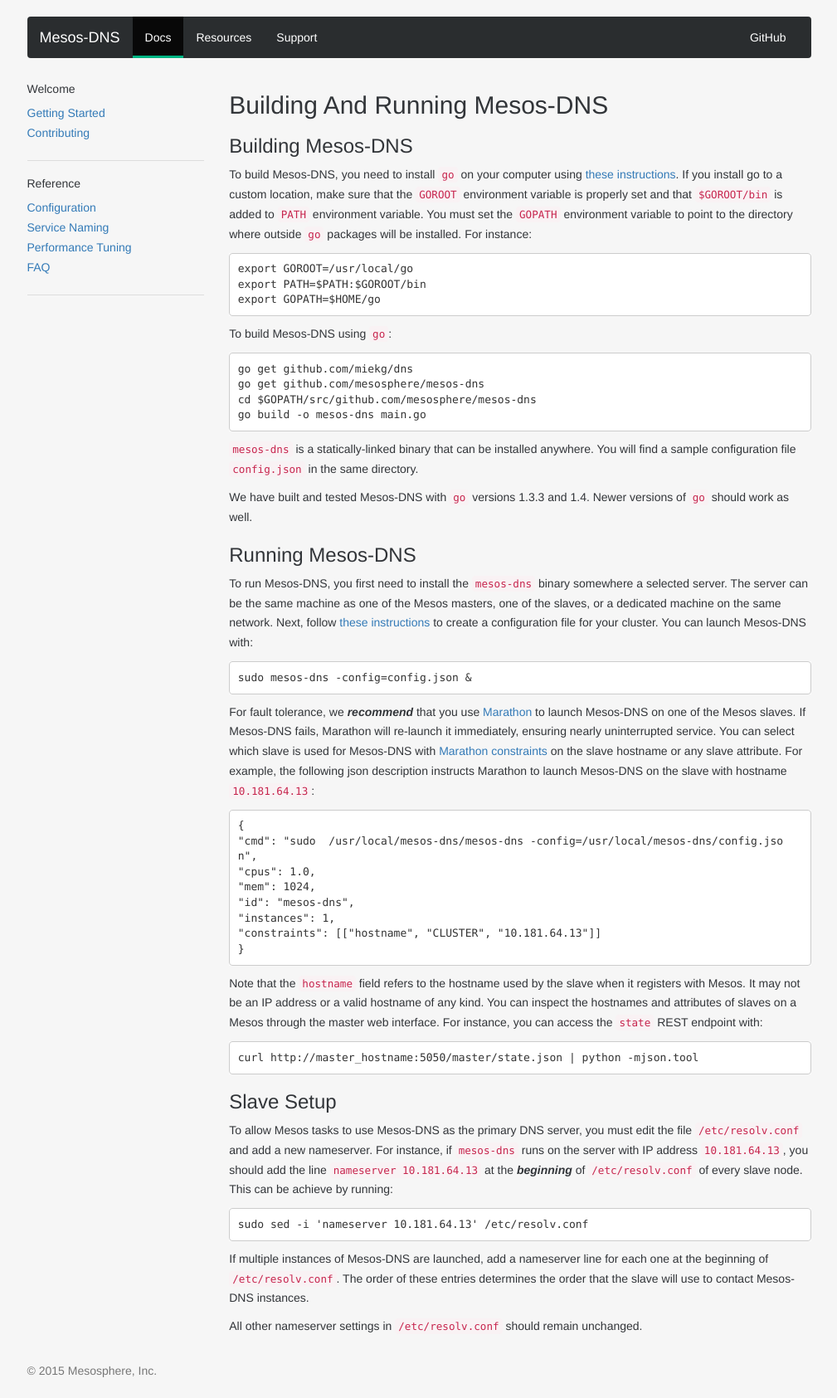
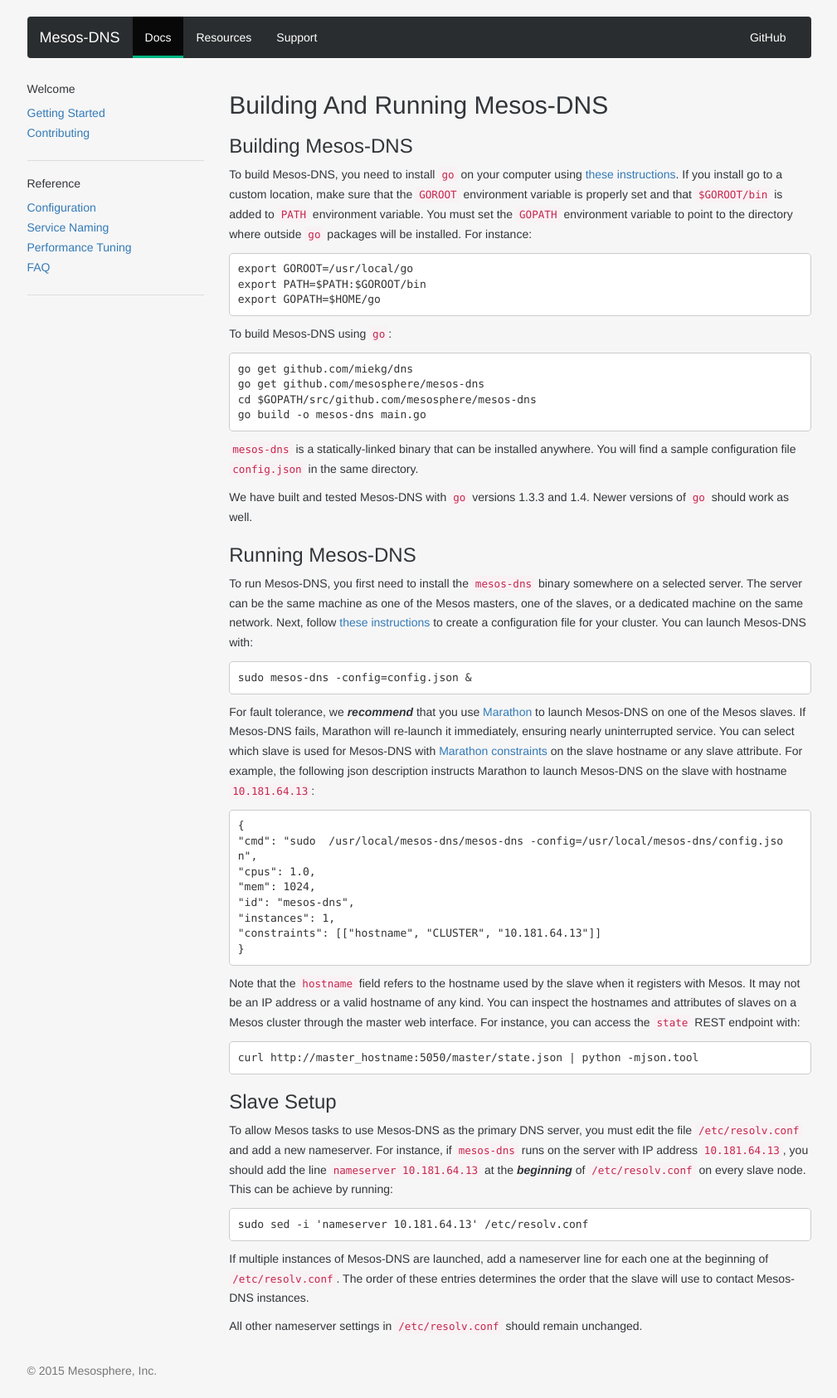
Before and after one commit to vkorehov/mesos-dns, a Jekyll site: the page built from docs/index.md, in a window 1280 px wide. Shown: the whole page at 83% size, without its empty margins (135-1144 px from the left). Built offline with Jekyll 4.4.1, drawn with Linux system fonts in a browser that asks for light colours; nearby versions of some CDN libraries; some web fonts are replaced; Markdown is read by kramdown in place of the engine named in the settings.

Commit message:
Fixed in documentation.

````diff
--- a/docs/index.md
+++ b/docs/index.md
@@ -30,7 +30,7 @@ We have built and tested Mesos-DNS with `go` versions 1.3.3 and 1.4. Newer versi
 
 ### Running Mesos-DNS
 
-To run Mesos-DNS, you first need to install the `mesos-dns` binary somewhere a selected server. The server can be the same machine as one of the Mesos masters, one of the slaves, or a dedicated machine on the same network. Next, follow [these instructions](configuration-parameters.html) to create a configuration file for your cluster. You can launch Mesos-DNS with:
+To run Mesos-DNS, you first need to install the `mesos-dns` binary somewhere on a selected server. The server can be the same machine as one of the Mesos masters, one of the slaves, or a dedicated machine on the same network. Next, follow [these instructions](configuration-parameters.html) to create a configuration file for your cluster. You can launch Mesos-DNS with:
 
 ```
 sudo mesos-dns -config=config.json &
@@ -48,7 +48,7 @@ For fault tolerance, we ***recommend*** that you use [Marathon](https://mesosphe
 "constraints": [["hostname", "CLUSTER", "10.181.64.13"]]
 }
 ```
-Note that the `hostname` field refers to the hostname used by the slave when it registers with Mesos. It may not be an IP address or a valid hostname of any kind. You can inspect the hostnames and attributes of slaves on a Mesos through the master web interface. For instance, you can access the `state` REST endpoint with:
+Note that the `hostname` field refers to the hostname used by the slave when it registers with Mesos. It may not be an IP address or a valid hostname of any kind. You can inspect the hostnames and attributes of slaves on a Mesos cluster through the master web interface. For instance, you can access the `state` REST endpoint with:
 
 ```
 curl http://master_hostname:5050/master/state.json | python -mjson.tool
@@ -56,7 +56,7 @@ curl http://master_hostname:5050/master/state.json | python -mjson.tool
 
 ### Slave Setup
 
-To allow Mesos tasks to use Mesos-DNS as the primary DNS server, you must edit the file `/etc/resolv.conf` and add a new nameserver. For instance, if `mesos-dns` runs on the server with IP address `10.181.64.13`, you should add the line `nameserver 10.181.64.13` at the ***beginning*** of `/etc/resolv.conf` of every slave node. This can be achieve by running:
+To allow Mesos tasks to use Mesos-DNS as the primary DNS server, you must edit the file `/etc/resolv.conf` and add a new nameserver. For instance, if `mesos-dns` runs on the server with IP address `10.181.64.13`, you should add the line `nameserver 10.181.64.13` at the ***beginning*** of `/etc/resolv.conf` on every slave node. This can be achieve by running:
 
 ```
 sudo sed -i 'nameserver 10.181.64.13' /etc/resolv.conf
````
Also changed, not shown: docs/configuration-parameters.md (+3 -3 lines), docs/naming.md (+2 -2 lines), docs/performance-tuning.md (+2 -2 lines), support.md (+1 -1 lines).
